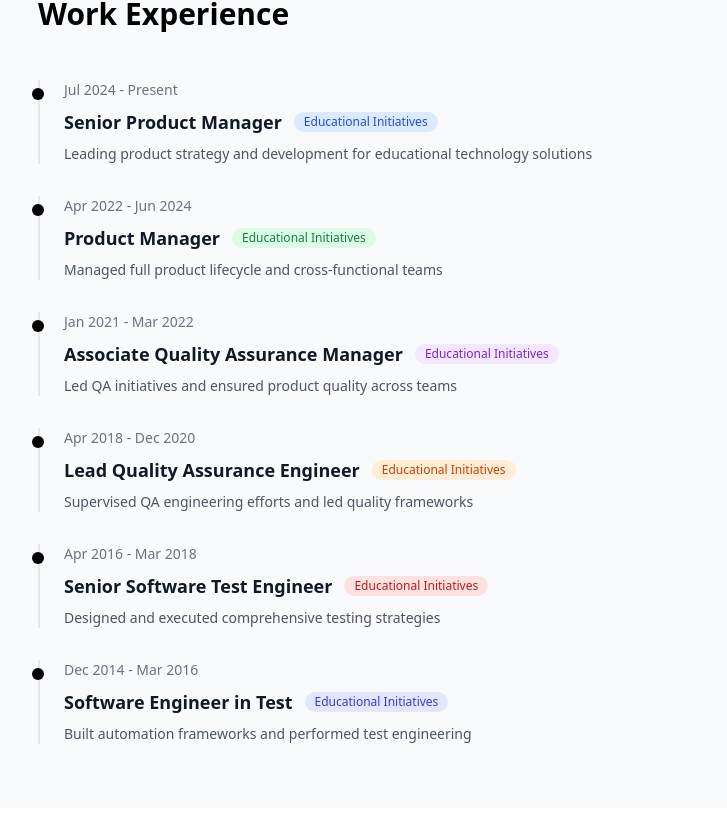
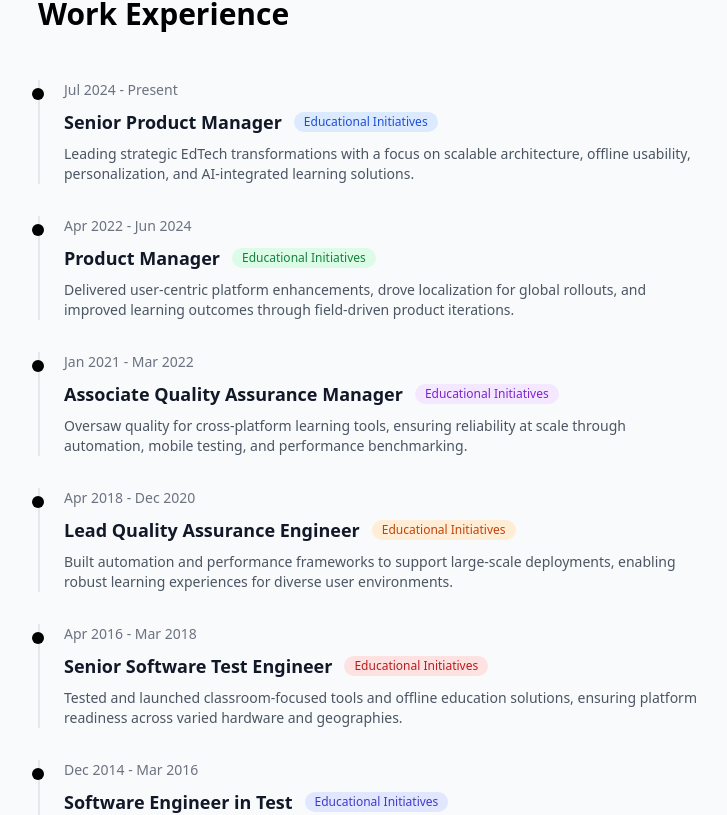
Before and after one commit to qa-aman/portfolio-aman-parmar, a React (Vite) app: page / in a window 1280 px wide. Shown: the part 1409-2224 px from the top of the page, without its empty margins (266-993 px from the left). Built offline with nearby package versions, Linux system fonts and the light colour scheme.

Commit message:
Refactor: Update work experience descriptions
Update the work experience descriptions with the provided one-liners.

```diff
--- a/src/components/WorkExperience.tsx
+++ b/src/components/WorkExperience.tsx
@@ -1,4 +1,3 @@
-
 import { Badge } from "@/components/ui/badge";
 
 const experiences = [
@@ -7,42 +6,42 @@ const experiences = [
     role: "Senior Product Manager",
     company: "Educational Initiatives",
     companyColor: "bg-blue-100 text-blue-700",
-    description: "Leading product strategy and development for educational technology solutions"
+    description: "Leading strategic EdTech transformations with a focus on scalable architecture, offline usability, personalization, and AI-integrated learning solutions."
   },
   {
     period: "Apr 2022 - Jun 2024",
     role: "Product Manager",
     company: "Educational Initiatives",
     companyColor: "bg-green-100 text-green-700",
-    description: "Managed full product lifecycle and cross-functional teams"
+    description: "Delivered user-centric platform enhancements, drove localization for global rollouts, and improved learning outcomes through field-driven product iterations."
   },
   {
     period: "Jan 2021 - Mar 2022",
     role: "Associate Quality Assurance Manager",
     company: "Educational Initiatives",
     companyColor: "bg-purple-100 text-purple-700",
-    description: "Led QA initiatives and ensured product quality across teams"
+    description: "Oversaw quality for cross-platform learning tools, ensuring reliability at scale through automation, mobile testing, and performance benchmarking."
   },
   {
     period: "Apr 2018 - Dec 2020",
     role: "Lead Quality Assurance Engineer",
     company: "Educational Initiatives",
     companyColor: "bg-orange-100 text-orange-700",
-    description: "Supervised QA engineering efforts and led quality frameworks"
+    description: "Built automation and performance frameworks to support large-scale deployments, enabling robust learning experiences for diverse user environments."
   },
   {
     period: "Apr 2016 - Mar 2018",
     role: "Senior Software Test Engineer",
     company: "Educational Initiatives",
     companyColor: "bg-red-100 text-red-700",
-    description: "Designed and executed comprehensive testing strategies"
+    description: "Tested and launched classroom-focused tools and offline education solutions, ensuring platform readiness across varied hardware and geographies."
   },
   {
     period: "Dec 2014 - Mar 2016",
     role: "Software Engineer in Test",
     company: "Educational Initiatives",
     companyColor: "bg-indigo-100 text-indigo-700",
-    description: "Built automation frameworks and performed test engineering"
+    description: "Validated early learning platform features that increased student engagement, teacher insights, and personalized feedback loops."
   }
 ];
 
```
